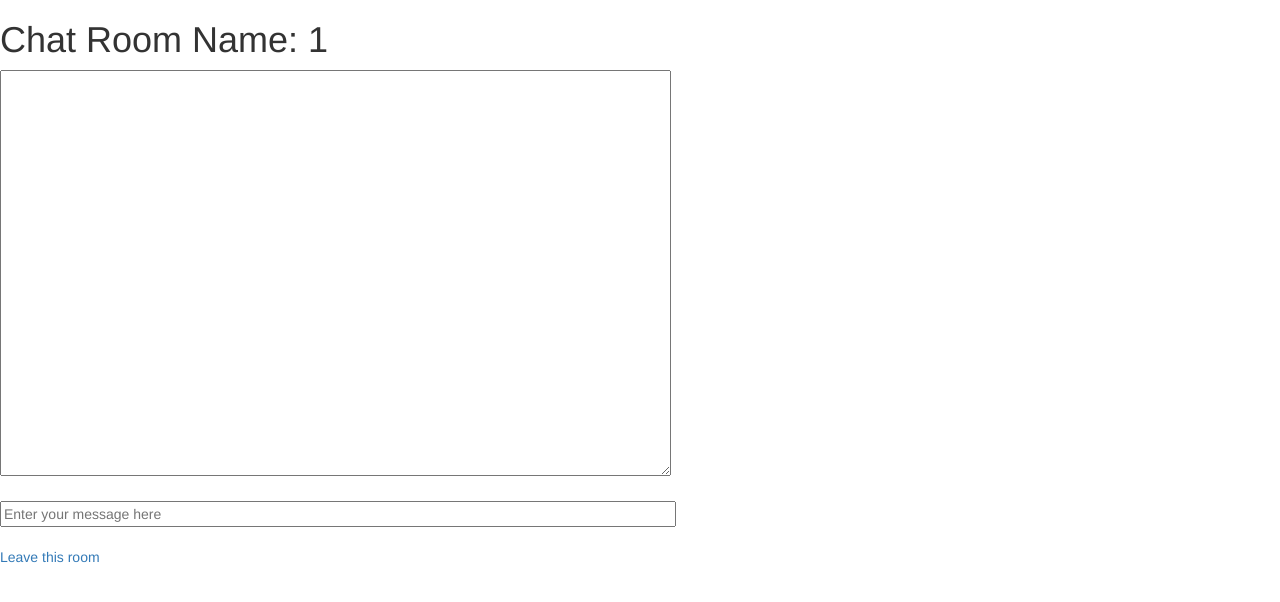
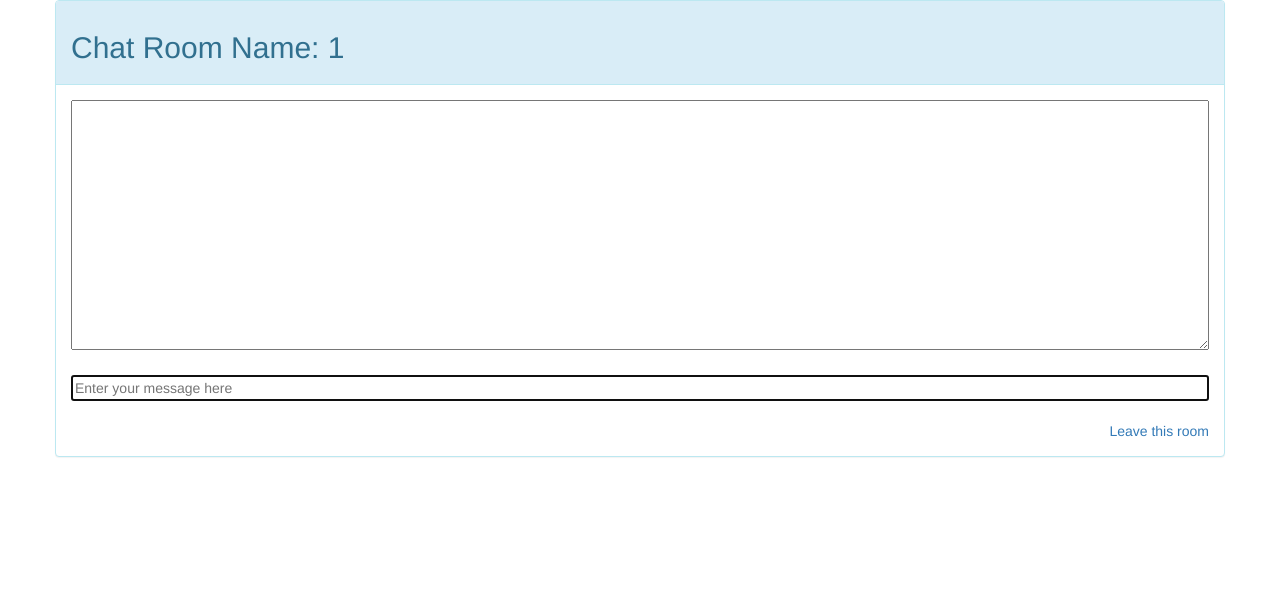
Before and after one commit to joe-doe/pric, a Flask app: page /chat in a window 1280 px wide. Shown: the top 602 px of the page. Run offline with Flask 2, Linux system fonts and the light colour scheme; the visitor is signed in with stand-in values (Sample User, id 1); some libraries are stand-ins or nearby versions.

Commit message:
basic bootstrap

```diff
--- a/app/static/css/style.css
+++ b/app/static/css/style.css
@@ -29,3 +29,12 @@
     padding: 15px;
     margin: 0 auto;
 }
+
+#chat {
+  width: 100% !important;
+  height: 250px;
+}
+
+#text {
+  width: 100% !important;
+}
--- a/app/templates/chat.html
+++ b/app/templates/chat.html
@@ -13,8 +13,16 @@
 {% endblock %}
 
 {% block body %}
-    <h1>Chat Room Name: {{ room }}</h1>
-    <textarea id="chat" cols="80" rows="20"></textarea><br><br>
-    <input id="text" size="80" placeholder="Enter your message here"><br><br>
-    <a href="#" onclick="leave_room();">Leave this room</a>
+<div class="container">
+    <div class="row">
+        <div class="panel panel-info">
+            <div class="panel-heading"><h2>Chat Room Name: {{ room }}</h2></div>
+              <div class="panel-body">
+                  <textarea readonly id="chat" ></textarea><br><br>
+                  <input autofocus id="text" placeholder="Enter your message here"><br><br>
+                  <a href="#" class="pull-right" onclick="leave_room();">Leave this room</a>
+              </div>
+        </div>
+    </div>
+</div>
 {% endblock %}
```
